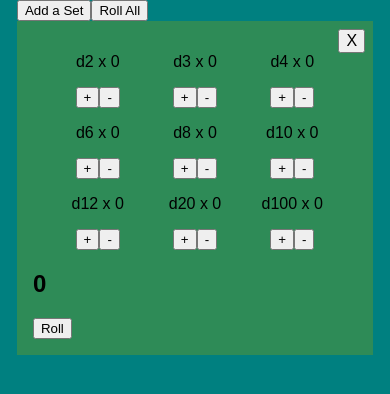
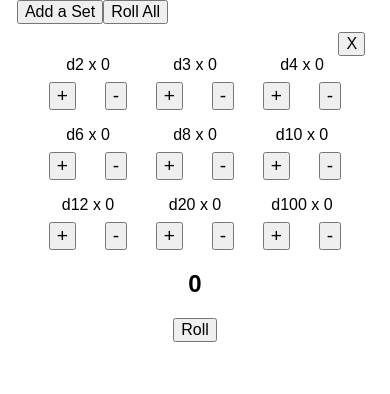
Before and after one commit to dwevins/all-you-need-is-dice, a React (Create React App) app: page / in a window 390 px wide. Shown: the top 394 px of the page. Built offline with nearby package versions, Linux system fonts and the light colour scheme.

Commit message:
Update mobile styles

```diff
--- a/src/App.css
+++ b/src/App.css
@@ -2,8 +2,11 @@
   box-sizing: border-box;
 }
 
+button {
+  font-size: 1rem;
+}
+
 .App {
-  background-color: teal;
   width: 100vw;
   height: 100vh;
   padding: 0 2vh;
@@ -13,7 +16,6 @@
   position: relative;
   width: 100%;
   padding: 1rem;
-  background-color: seagreen;
 }
 
 .dice-set:not(:last-child) {
@@ -24,6 +26,12 @@
   display: flex;
   flex-wrap: wrap;
   justify-content: center;
+  margin-bottom: 0.5rem;
+}
+
+.dice-set .dice-menu .count {
+  width: 100%;
+  margin-bottom: 0.5rem;
 }
 
 .dice-set .drop-btn {
@@ -34,6 +42,17 @@
 }
 
 .dice-menu .die-container {
-  width: 30%;
+  display: flex;
+  flex-wrap: wrap;
+  justify-content: space-around;
+  width: 33%;
   text-align: center;
 }
+
+.dice-menu .die-container .die-control {
+  font-size: 1.2rem;
+}
+
+.dice-set .results {
+  text-align: center;
+}
```
